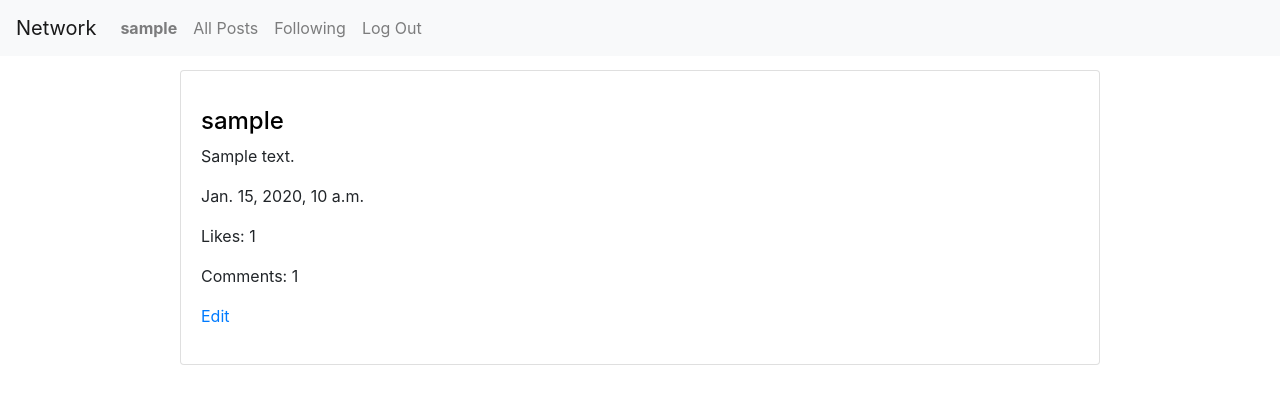
After one commit to Trambl/CS50w-project4, a Django app: a page that uses network/templates/network/layout.html in a window 1280 px wide. The commit adds this page. Shown: the top 404 px of the page. Run offline with Django 3.2, Linux system fonts and the light colour scheme; a user stored in the database is signed in; tables that the repository leaves empty hold one stand-in row (values such as "Sample post"); some libraries are stand-ins or nearby versions.

Commit message:
Following page

```diff
--- a/network/admin.py
+++ b/network/admin.py
@@ -1,8 +1,9 @@
 from django.contrib import admin
-from .models import User, Post, Comment, Like
+from .models import User, Post, Comment, Like, Follow
 
 # Register your models here.
 admin.site.register(User)
 admin.site.register(Post)
 admin.site.register(Comment)
 admin.site.register(Like)
+admin.site.register(Follow)
--- /dev/null
+++ b/network/templates/network/following.html
@@ -0,0 +1,26 @@
+{% extends "network/layout.html" %}
+
+{% block body %}
+{% for data in post_data %}
+    <div class="container">
+        <div class="row justify-content-center mt-2">
+            <div class="col-md-10">
+                <div class="card">
+                    <div class="card-body" id="post-card">
+                        <p class="card-text">
+                            <h4 class="username"><a href="{% url 'profile' data.post.user %}" style="color: black;">{{ data.post.user }}</a></h4>
+                            <p>{{ data.post.content }}</p>
+                            <p>{{ data.post.timestamp }}</p>
+                            <p>Likes: {{ data.num_likes }}</p>
+                            <p>Comments: {{ data.num_comments }}</p>
+                            {% if user == data.post.user %}
+                            <a href="">Edit</a>
+                            {% endif %}
+                        </p>
+                    </div>
+                </div>
+            </div>
+        </div>
+    </div>
+{% endfor %}
+{% endblock %}
--- a/network/templates/network/index.html
+++ b/network/templates/network/index.html
@@ -3,6 +3,7 @@
 
 {% block body %}
     <h2 style="text-align: center;">All posts</h2>
+    {% if user.is_authenticated %}
     <div class="container">
         <div class="row justify-content-center mt-4">
             <div class="col-md-10">
@@ -23,6 +24,7 @@
             </div>
         </div>
     </div>
+    {% endif %}
     {% for data in post_data %}
     <div class="container">
         <div class="row justify-content-center mt-2">
--- a/network/templates/network/layout.html
+++ b/network/templates/network/layout.html
@@ -26,7 +26,7 @@
                 </li>
                 {% if user.is_authenticated %}
                     <li class="nav-item">
-                        <a class="nav-link" href="#">Following</a>
+                        <a class="nav-link" href="{% url 'following' user.username %}">Following</a>
                     </li>
                     <li class="nav-item">
                         <a class="nav-link" href="{% url 'logout' %}">Log Out</a>
--- a/network/templates/network/profile.html
+++ b/network/templates/network/profile.html
@@ -1,4 +1,5 @@
 {% extends "network/layout.html" %}
+{% load static %}
 
 {% block body %}
 <div class="container">
--- a/network/templates/network/register.html
+++ b/network/templates/network/register.html
@@ -1,4 +1,5 @@
 {% extends "network/layout.html" %}
+{% load static %}
 
 {% block body %}
 
--- a/network/urls.py
+++ b/network/urls.py
@@ -9,5 +9,6 @@ urlpatterns = [
     path("logout", views.logout_view, name="logout"),
     path("register", views.register, name="register"),
     path("submit_post", views.submit_post, name="submit_post"),
-    path("profile/<str:username>", views.profile, name="profile")
+    path("profile/<str:username>", views.profile, name="profile"),
+    path("following/<str:username>", views.following_users, name="following"),
 ]
--- a/network/util.py
+++ b/network/util.py
@@ -10,10 +10,14 @@ from .models import User, Post, Comment, Like, Follow
 
 
 def show_posts(user=None):
-    if user:
-        posts = Post.objects.filter(user=user)
+    if user is not None:
+        if hasattr(user, '__iter__'):
+            posts = Post.objects.filter(user__in=user).order_by('-timestamp')
+        else:
+            posts = Post.objects.filter(user=user).order_by('-timestamp')
     else:
         posts = Post.objects.all().order_by('-timestamp')
+
     post_data = []
     for post in posts:
         num_likes = post.likes.count()
--- a/network/views.py
+++ b/network/views.py
@@ -103,3 +103,16 @@ def profile(request, username):
             "is_following": is_following,
             "post_data": show_posts(user_profile),
         })
+
+
+def following_users(request, username):
+    if request.method == "GET":
+        if not request.user.is_authenticated:
+            return HttpResponseRedirect(reverse("login"))
+
+        user = User.objects.get(username=username)
+        following_users = Follow.objects.filter(follower=user).values("following")
+
+        return render(request, "network/following.html", {
+            "post_data": show_posts(following_users),
+        })
```
